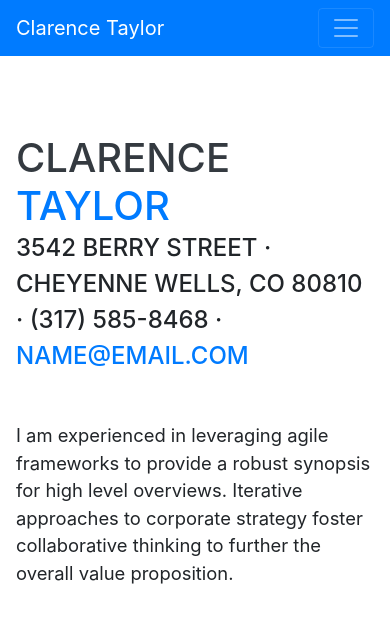
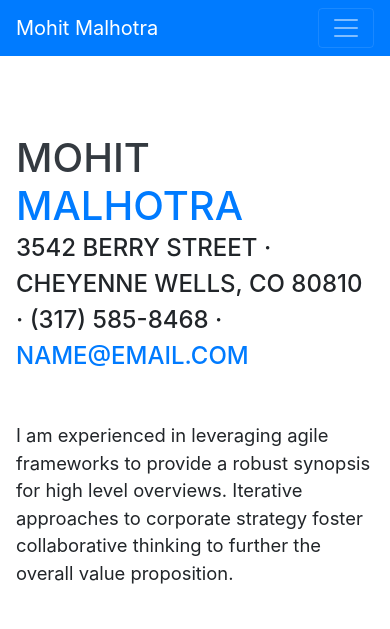
Before and after one commit to mohitm81/portfolio, a website with bundled scripts: page index.html in a window 390 px wide. Shown: the top 629 px of the page. Built offline with nearby package versions, Linux system fonts and the light colour scheme; a web font is replaced by a local one.

Commit message:
changed profile

```diff
--- a/index.html
+++ b/index.html
@@ -19,7 +19,7 @@
   <link href="vendor/fontawesome-free/css/all.min.css" rel="stylesheet">
 
   <!-- Custom styles for this template -->
-  <link href="css/resume.min.css" rel="stylesheet">
+  <link href="css/resume.css" rel="stylesheet">
 
 </head>
 
@@ -27,7 +27,7 @@
 
   <nav class="navbar navbar-expand-lg navbar-dark bg-primary fixed-top" id="sideNav">
     <a class="navbar-brand js-scroll-trigger" href="#page-top">
-      <span class="d-block d-lg-none">Clarence Taylor</span>
+      <span class="d-block d-lg-none">Mohit Malhotra</span>
       <span class="d-none d-lg-block">
         <img class="img-fluid img-profile rounded-circle mx-auto mb-2" src="img/profile.jpg" alt="">
       </span>
@@ -63,8 +63,8 @@
 
     <section class="resume-section p-3 p-lg-5 d-flex align-items-center" id="about">
       <div class="w-100">
-        <h1 class="mb-0">Clarence
-          <span class="text-primary">Taylor</span>
+        <h1 class="mb-0">Mohit
+          <span class="text-primary">Malhotra</span>
         </h1>
         <div class="subheading mb-5">3542 Berry Street · Cheyenne Wells, CO 80810 · (317) 585-8468 ·
           <a href="mailto:name@email.com">name@email.com</a>
```
Also changed, not shown: img/profile.jpg.
